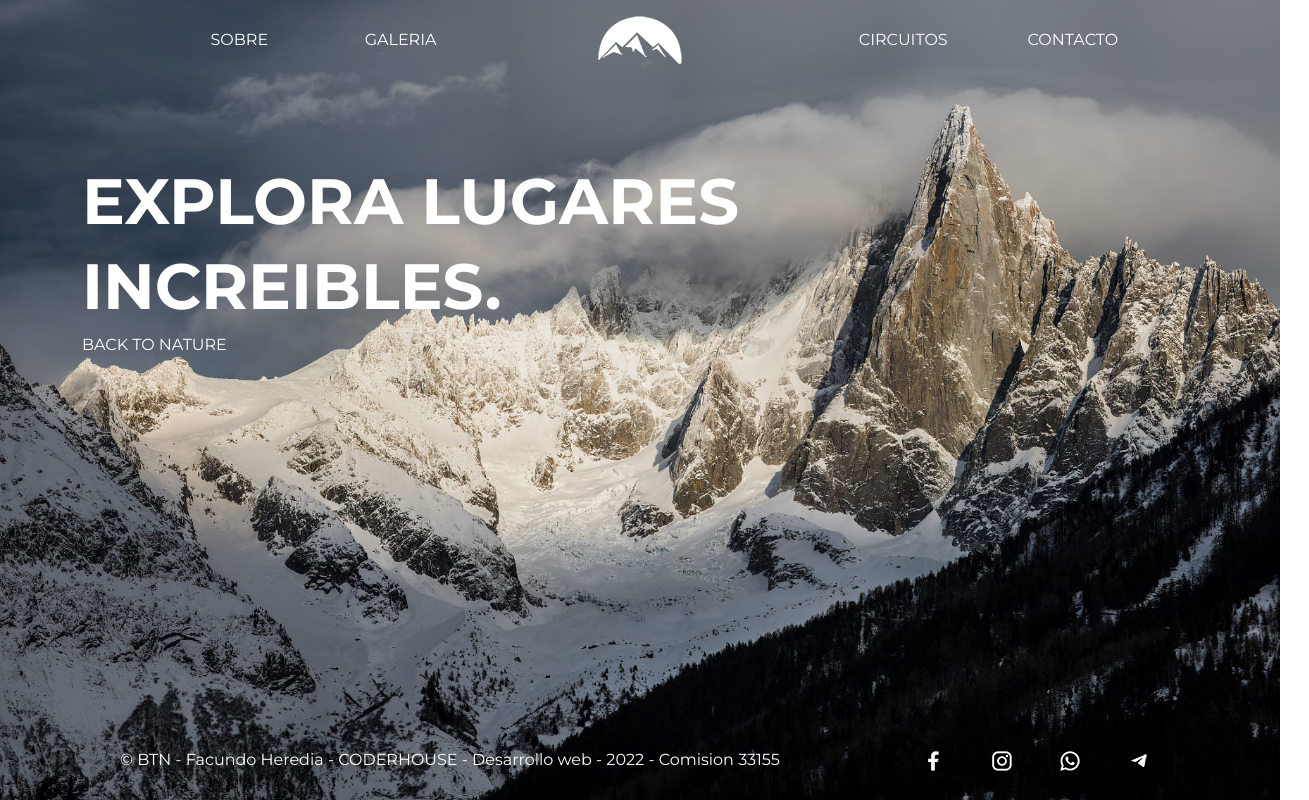
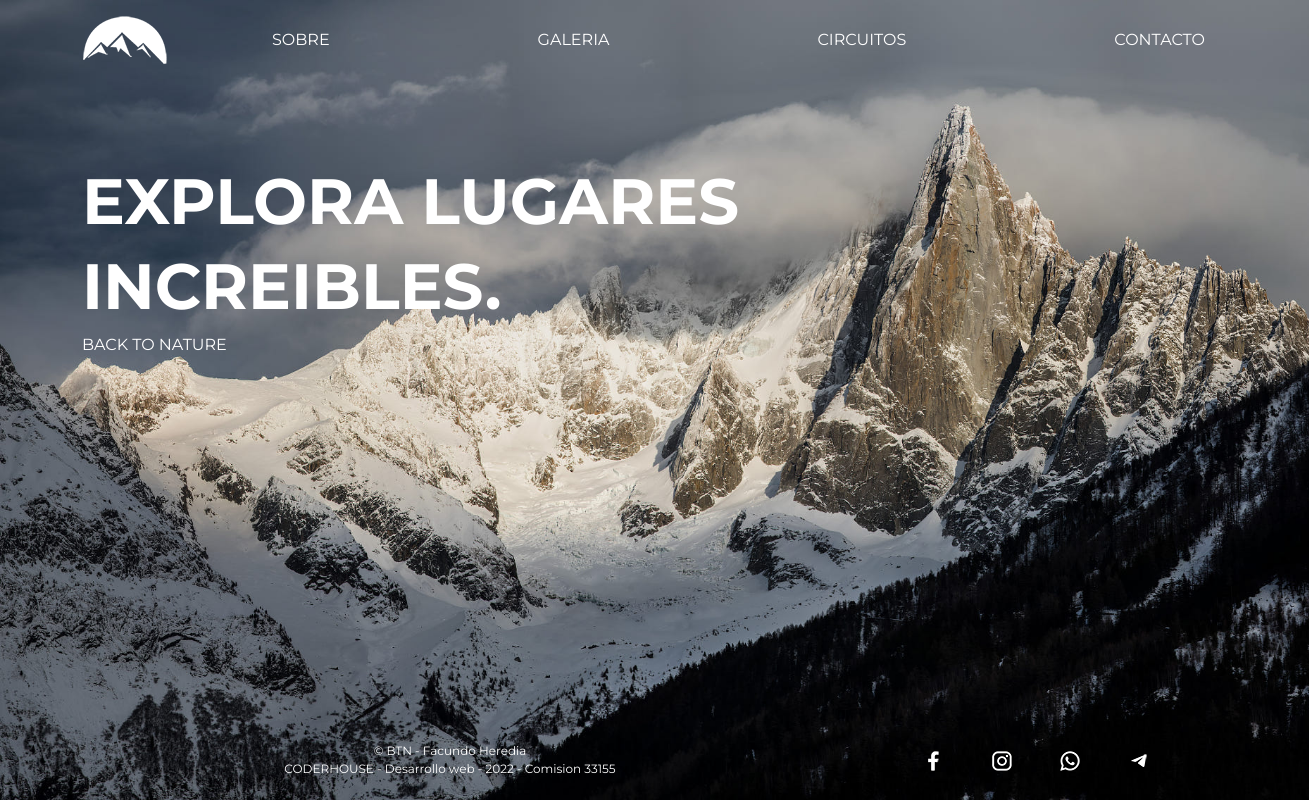
Before and after one commit to facundoheredia/CoderHouse_Desarrollo_Web, a plain HTML site: page PreEntrega2+Heredia/index.html in a window 1280 px wide. Shown: the whole page, 1309 px wide, since content can reach past the window. Drawn offline with nearby package versions, Linux system fonts and the light colour scheme.

Commit message:
agregado el menu hamburguesa, faltan medias quieries

```diff
--- a/PreEntrega2+Heredia/css/style.css
+++ b/PreEntrega2+Heredia/css/style.css
@@ -29,6 +29,23 @@ body {
     background-size: cover;
 }
 /*
+-------------------------------
+---- SEPARACION ITEMS MENU ----
+-------------------------------
+*/
+header div nav div div ul li{
+    padding: 0rem 6rem!important;
+}
+/*
+-------------------------------
+---- TAMAÑO LETRAS FOOTER ----
+-------------------------------
+*/
+footer div div p {
+    font-size: 0.75rem;
+    margin: 0rem;
+}
+/*
 -----------------------------------
 ---- PROPORCION PARTES DE BODY ----
 -----------------------------------
@@ -43,14 +60,29 @@ body {
     height: 10vh;
 }
 /*
+------------------------------
+---- MODIFICACION GALERIA ----
+------------------------------
+*/
+.carousel {
+    padding: 1rem;
+}
+/*
+-------------------------------
+---- MODIFICACION CIRCUITO ----
+-------------------------------
+*/
+.imagen_circuito {
+    padding: 0.2rem;
+}
+.imagen_circuito_mapa {
+    padding: 1rem;
+}
+/*
 ---------------------------------
 ---- MODIFICACION FORMULARIO ----
 ---------------------------------
 */
-.carousel {
-    padding: 1rem;
-}
-
 .form-control {
     width: 100%;
     color: #212529;
@@ -75,11 +107,27 @@ body {
     --bs-btn-padding-x: 3rem;
     --bs-btn-padding-y: 0.5rem;
 }
-.imagen_circuito {
-    padding: 0.2rem;
+/*
+---------------------------------------
+---- MODIFICACION BARRA NAVEGACION ----
+---------------------------------------
+*/
+.navbar-toggler {
+    background-color:#fff;
 }
-.imagen_circuito_mapa {
-    padding: 1rem;
+.show {
+    background-color: rgba(0, 0, 0, 0.5);
+    border-radius: 1rem;
+}
+/*
+----------------------
+---- MEDIA QUERIES----
+----------------------
+*/
+@media (max-witdh:768px) {
+    #footer {
+        flex-wrap: wrap;
+    }
 }
 /*
 ------------------------
--- a/PreEntrega2+Heredia/index.html
+++ b/PreEntrega2+Heredia/index.html
@@ -18,23 +18,23 @@
         <!-- CABECERA -->
         <header class="container">
             <div id="header" class="row">
-                <!-- BARRA DE MENU IZQUIERDA -->
-                <nav class="col-5 h-auto animate__animated animate__fadeInDown animate__delay-1s">
-                    <ul class="h-100 d-flex justify-content-evenly align-items-center">
-                        <li><a href="./pages/sobre.html">SOBRE</a></li>
-                        <li><a href="./pages/galeria.html">GALERIA</a></li>
-                    </ul>
-                </nav>
-                <!-- LOGO CENTRADO -->
-                <div class="col-2 h-auto animate__animated animate__fadeInDown">
-                    <a class="h-100 d-flex justify-content-center align-items-center" href="./index.html"><img src="./assets/icons/logo_btn.png" alt="logo-BTN"></a>
-                </div>
-                <!-- BARRA DE MENU DERECHA -->
-                <nav class="col-5 h-auto animate__animated animate__fadeInDown animate__delay-1s">
-                    <ul class="h-100 d-flex justify-content-evenly align-items-center">
-                        <li><a href="./pages/circuitos.html">CIRCUITOS</a></li>
-                        <li><a href="./pages/contacto.html">CONTACTO</a></li>
-                    </ul>
+                <nav class="navbar navbar-expand-lg animate__animated animate__fadeInDown animate__delay-1s">
+                    <div class="container-fluid">
+                        <!-- LOGO -->
+                        <a class="nav-link active h-100 d-flex justify-content-center align-items-center" href="./index.html"><img src="./assets/icons/logo_btn.png" alt="logo-BTN"></a>
+                        <button class="navbar-toggler" type="button" data-bs-toggle="collapse" data-bs-target="#navbarNav" aria-controls="navbarNav" aria-expanded="false" aria-label="Toggle navigation">
+                        <span class="navbar-toggler-icon"></span>
+                        </button>
+                        <!-- BARRA DE MENU -->
+                        <div  class="collapse navbar-collapse" id="navbarNav">
+                            <ul class="navbar-nav">
+                                <li class="nav-item"><a class="nav-link" href="./pages/sobre.html">SOBRE</a></li>
+                                <li class="nav-item"><a class="nav-link" href="./pages/galeria.html">GALERIA</a></li>
+                                <li class="nav-item"><a class="nav-link" href="./pages/circuitos.html">CIRCUITOS</a></li>
+                                <li class="nav-item"><a class="nav-link" href="./pages/contacto.html">CONTACTO</a></li>
+                            </ul>
+                        </div>
+                    </div>
                 </nav>
             </div>
         </header>
@@ -52,7 +52,8 @@
         <footer class="container">
             <div id="footer" class="row animate__animated animate__fadeInDown animate__delay-1s">
                 <div class="col-8 h-auto">
-                    <p class="h-100 d-flex justify-content-center align-items-center">© BTN - Facundo Heredia - CODERHOUSE - Desarrollo web - 2022 - Comision 33155</p>
+                    <p class="h-50 d-flex justify-content-center align-items-end">© BTN - Facundo Heredia</p>
+                    <p class="h-50 d-flex justify-content-center align-items-baseline">CODERHOUSE - Desarrollo web - 2022 - Comision 33155</p>
                 </div>
                 <div class="col-4 h-auto">
                     <ul class="h-100 d-flex justify-content-evenly align-items-center">
```
